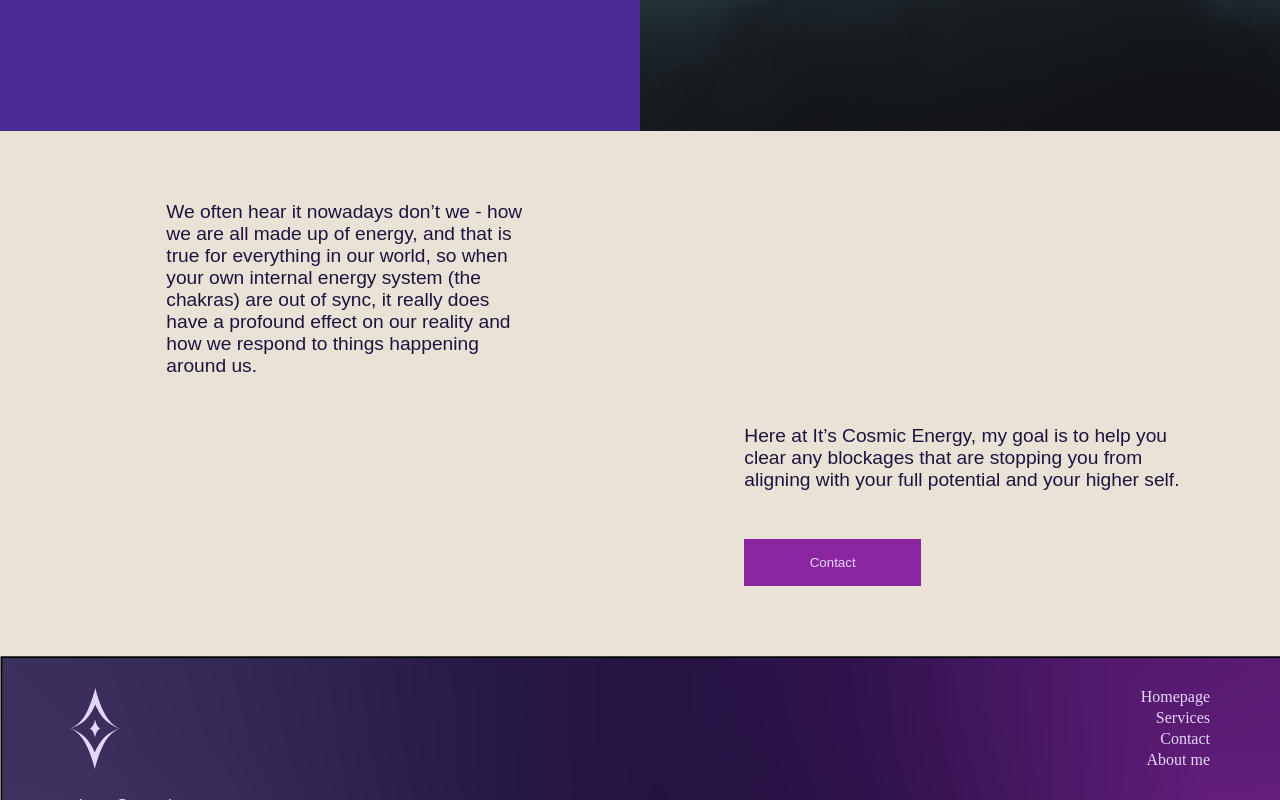
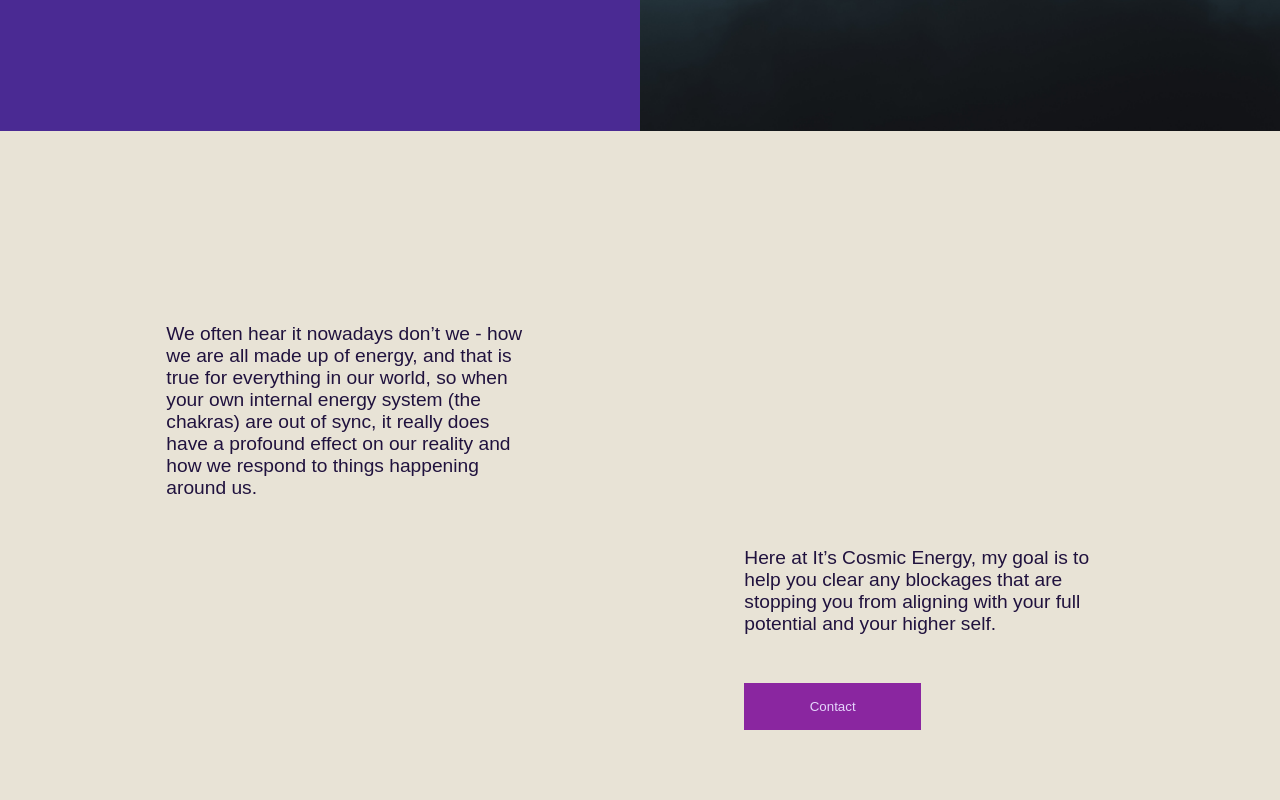
Before and after one commit to deshandeshandeshan/cosmicenergywithaimee, a React (Create React App) app in the folder client/: page /aboutme in a window 1280 px wide. Shown: the part 1560-2360 px from the top of the page. Built offline with nearby package versions, Linux system fonts and the light colour scheme; a web font is replaced by a local one.

Commit message:
Made changes to css styling to have more room for sections on each page

```diff
--- a/client/src/components/AboutMe.css
+++ b/client/src/components/AboutMe.css
@@ -25,6 +25,7 @@
 }
 
 @media only screen and (min-width: 40rem) {
+
     .aboutMeSectionOne {
         display: grid;
         grid-template-columns: repeat(2, 50%);
@@ -64,7 +65,7 @@
         grid-template-columns: repeat(8, 1fr);
         grid-template-rows: repeat(3, auto);
         gap: 0 1rem;
-        padding: 5rem;
+        padding: 5rem 5rem;
     }
 
     .aboutMeItemA {
@@ -106,7 +107,7 @@
 
     .aboutMeGrid {
         grid-template-columns: repeat(12, 1fr);
-        padding: 4.375rem;
+        padding: 12rem 4.375rem;
     }
 
     .aboutMeItemA {
@@ -118,7 +119,7 @@
 
     .aboutMeItemB {
         grid-column-start: 8;
-        grid-column-end: 13;
+        grid-column-end: 12;
         grid-row-start: 2;
         grid-row-end: 3;
     }
--- a/client/src/components/Homepage.css
+++ b/client/src/components/Homepage.css
@@ -137,6 +137,10 @@
 
 .textColourLightPurple {
     color: #E5D6FC
+}
+
+.textColourPurple {
+    color: #4A2A93
 }
 
 .textAlign {
--- a/client/src/components/Homepage.js
+++ b/client/src/components/Homepage.js
@@ -18,7 +18,7 @@ const Homepage = () => {
         <h1 className="headerGradientItemD headerGridPadding gradientGridAlign textColourCream">
           your
         </h1>
-        <h1 className="headerGradientItemE headerGridPadding gradientGridAlign textColourCream">
+        <h1 className="headerGradientItemE headerGridPadding gradientGridAlign textColourLightPurple">
           heartspace
         </h1>
         {/* <HomepageSvgGradient /> */}
--- a/client/src/components/Services.css
+++ b/client/src/components/Services.css
@@ -79,6 +79,11 @@
 }
 
 @media only screen and (min-width: 40rem) {
+.servicesOutro {
+    padding-top: 12rem;
+    padding-bottom: 12rem;
+}
+
     .servicesIntro {
         display: grid;
         max-height: 40rem;
```
